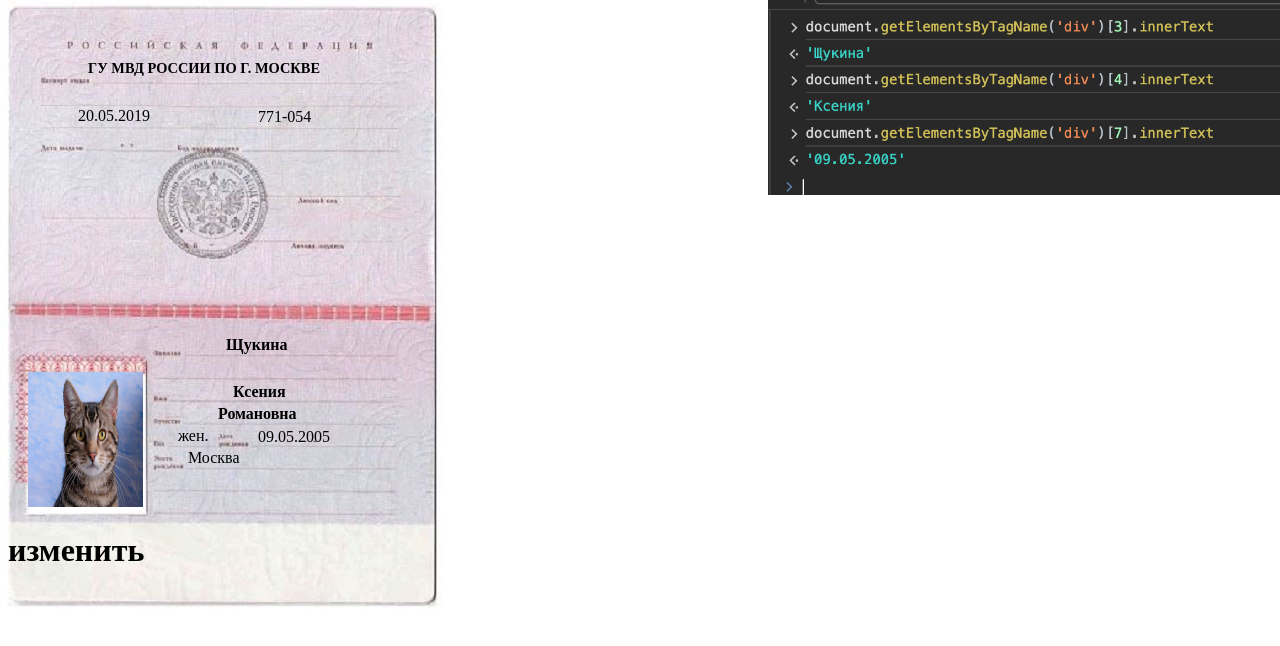
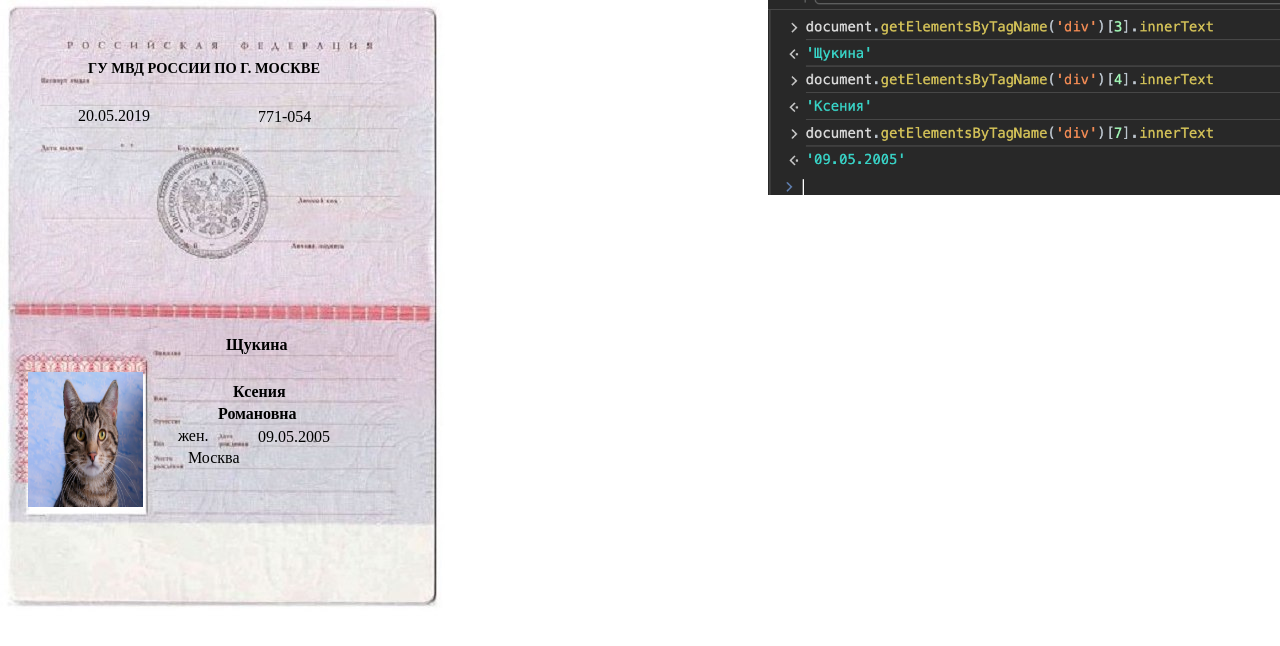
Before and after one commit to frksks/catalog-porsche, a plain HTML site: page pass.html in a window 1280 px wide. Drawn offline with Linux system fonts and the light colour scheme.

Commit message:
Update pass.html

```diff
--- a/pass.html
+++ b/pass.html
@@ -73,10 +73,6 @@
     <div class="block8"> 09.05.2005 </div>
     <div class="block9"> Москва </div>
     <div class="photo"> <img src="./assets/img/img-1.jpg" height="135" width="115"/> </div>
-    <h1 id="for_click">
-        изменить
-    </h1>
     <img src="./assets/img/2.png" class="pos">
 </body>
-<script src = "./assets/js/function1.js"></script>
 </html>
```
